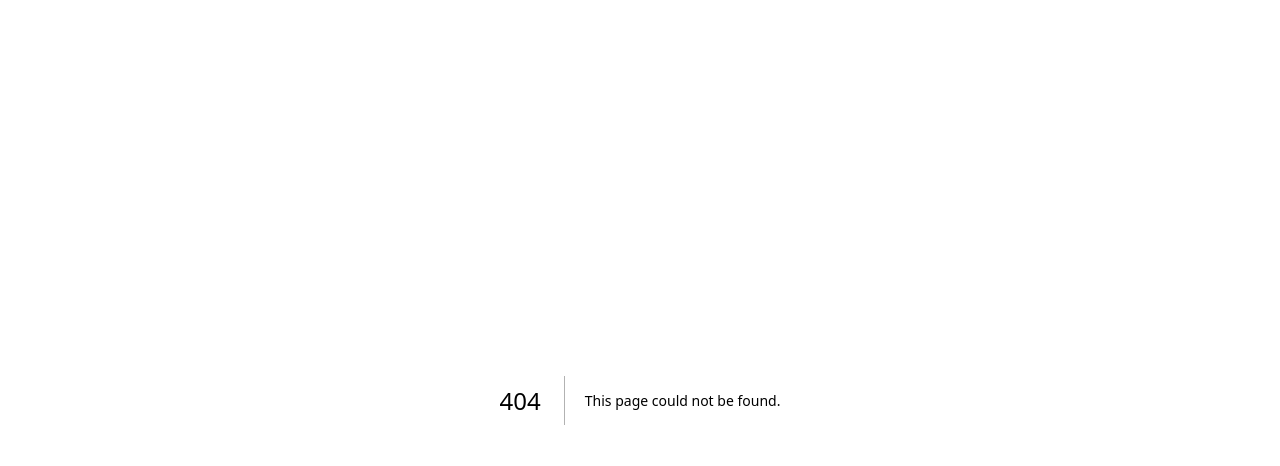
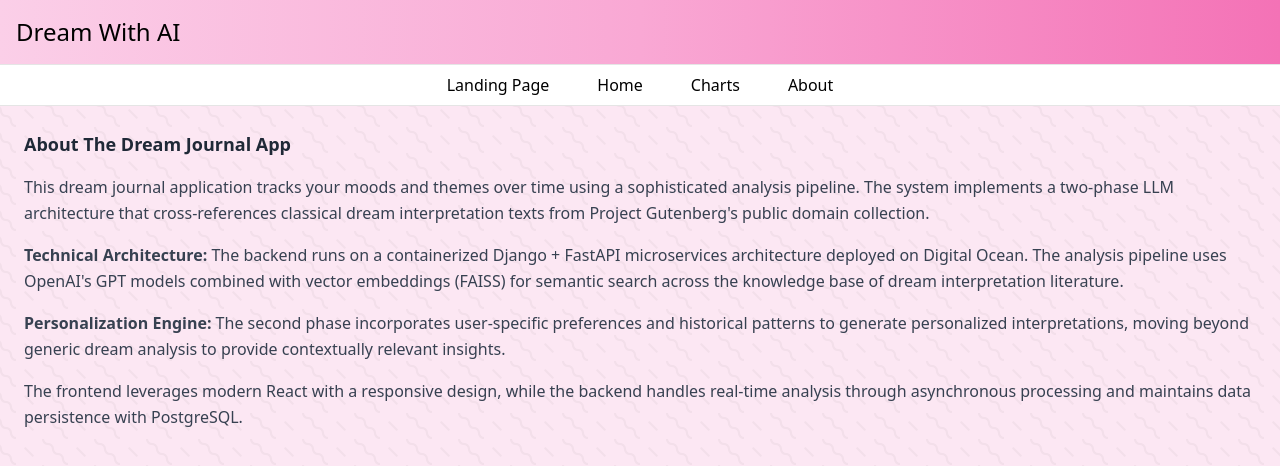
Before and after one commit to kristo-baricevic/dream-app, a Next.js app: page /about in a window 1280 px wide. Before the commit this address had no page. Shown: the top 466 px of the page. Built offline with nearby package versions, Linux system fonts and the light colour scheme.

Commit message:
add about

```diff
--- /dev/null
+++ b/app/(dashboard)/about/page.tsx
@@ -0,0 +1,26 @@
+const About = async () => {
+
+    return (
+        <div className="w-full h-full px-4 py-4">
+            <div className="flex flex-col space-y-4">
+               <div className="text-lg font-semibold text-gray-800">
+                About The Dream Journal App
+               </div>
+               <div className="text-gray-700 leading-relaxed">
+                This dream journal application tracks your moods and themes over time using a sophisticated analysis pipeline. The system implements a two-phase LLM architecture that cross-references classical dream interpretation texts from Project Gutenberg's public domain collection.
+               </div>
+               <div className="text-gray-700 leading-relaxed">
+                <strong>Technical Architecture:</strong> The backend runs on a containerized Django + FastAPI microservices architecture deployed on Digital Ocean. The analysis pipeline uses OpenAI's GPT models combined with vector embeddings (FAISS) for semantic search across the knowledge base of dream interpretation literature.
+               </div>
+               <div className="text-gray-700 leading-relaxed">
+                <strong>Personalization Engine:</strong> The second phase incorporates user-specific preferences and historical patterns to generate personalized interpretations, moving beyond generic dream analysis to provide contextually relevant insights.
+               </div>
+               <div className="text-gray-700 leading-relaxed">
+                The frontend leverages modern React with a responsive design, while the backend handles real-time analysis through asynchronous processing and maintains data persistence with PostgreSQL.
+               </div>
+            </div>
+        </div>
+    )
+};
+
+export default About;
--- a/app/(dashboard)/layout.tsx
+++ b/app/(dashboard)/layout.tsx
@@ -5,6 +5,8 @@
   { href: '/', label: 'Landing Page' },
   { href: '/journal', label: 'Home' },
   { href: '/history', label: 'Charts' },
+  { href: '/about', label: 'About' },
+
 ];
 
 type DashboardLayoutProps<T = {}> = {
```
